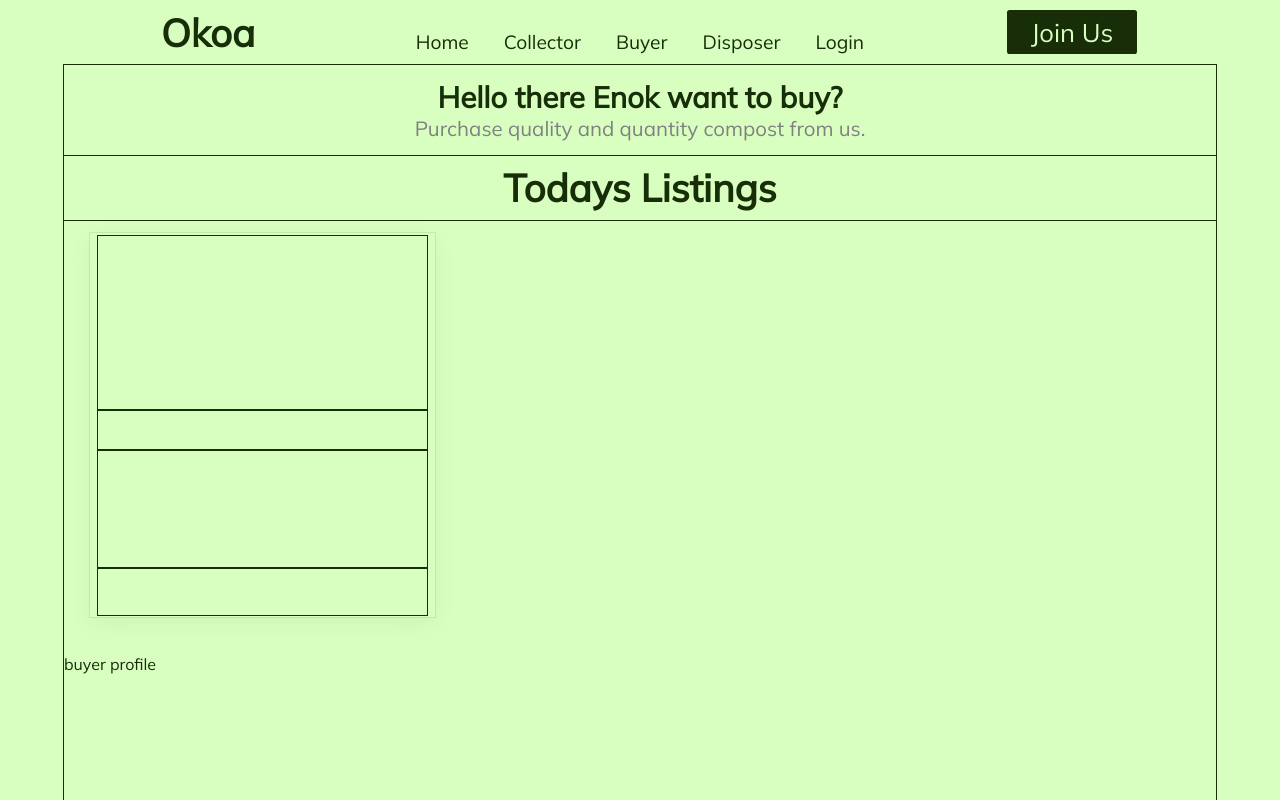
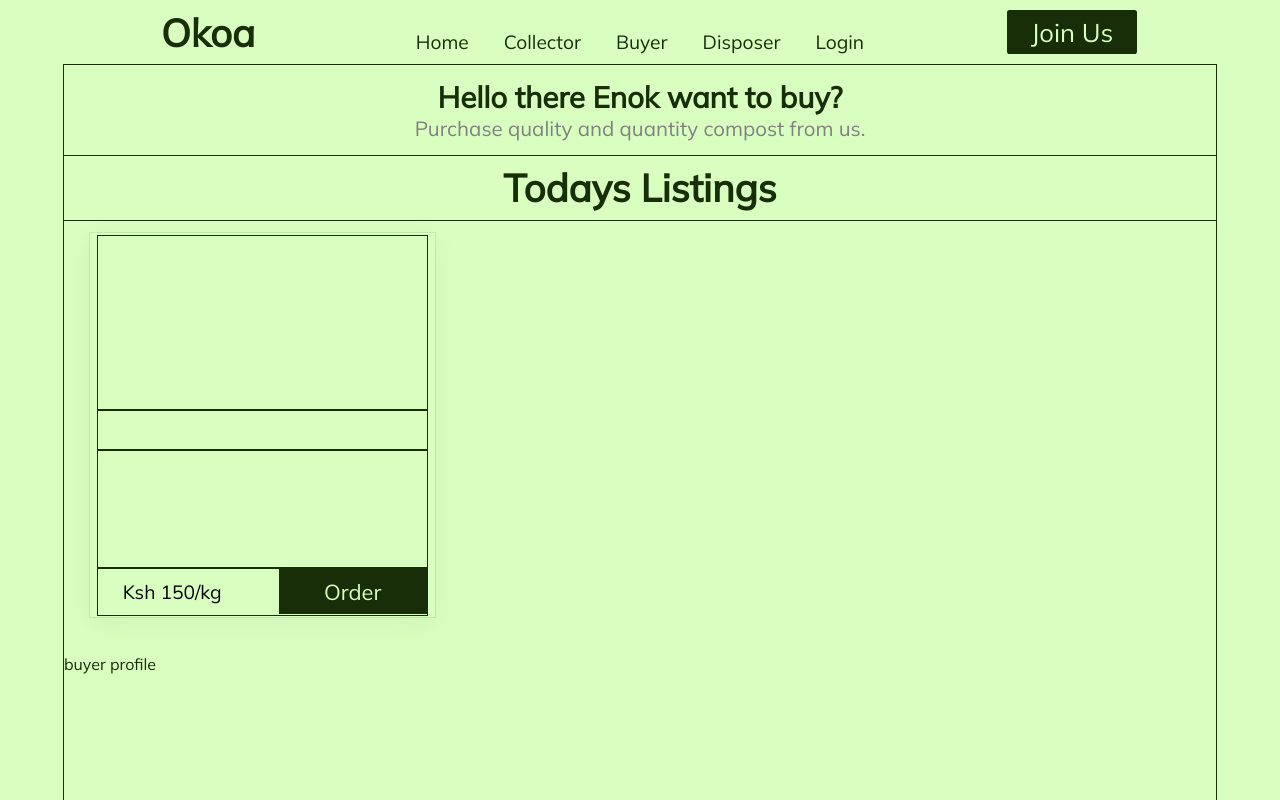
Before and after one commit to MokuaEnock/greenly, a React (Create React App) app: page /buyer in a window 1280 px wide. Shown: the top 800 px of the page. Built offline with nearby package versions, Linux system fonts and the light colour scheme; no server answers.

Commit message:
style card buttons

```diff
--- a/src/pages/buyers/BuyerHome.js
+++ b/src/pages/buyers/BuyerHome.js
@@ -15,7 +15,10 @@ export default function BuyerHome() {
           <span className="compost-card-image"></span>
           <span className="compost-card-info"></span>
           <span className="compost-card-desc"></span>
-          <span className="compost-card-buttons"></span>
+          <span className="compost-card-buttons">
+            <button className="price">Ksh 150/kg</button>
+            <button className="order">Order</button>
+          </span>
         </div>
       </section>
     </main>
--- a/src/pages/buyers/buyer.css
+++ b/src/pages/buyers/buyer.css
@@ -108,3 +108,22 @@
   justify-content: space-between;
   height: 12%;
 }
+
+.compost-card-buttons > button {
+  width: 45%;
+  height: 98%;
+  display: flex;
+  flex-direction: column;
+  align-items: center;
+  justify-content: center;
+  text-align: center;
+  font-size: 1.5vw;
+  background-color: transparent;
+  border: thin solid transparent;
+}
+
+.compost-card-buttons > .order {
+  background-color: #172e08;
+  color: #d8ffc0;
+  font-size: 1.7vw;
+}
```
